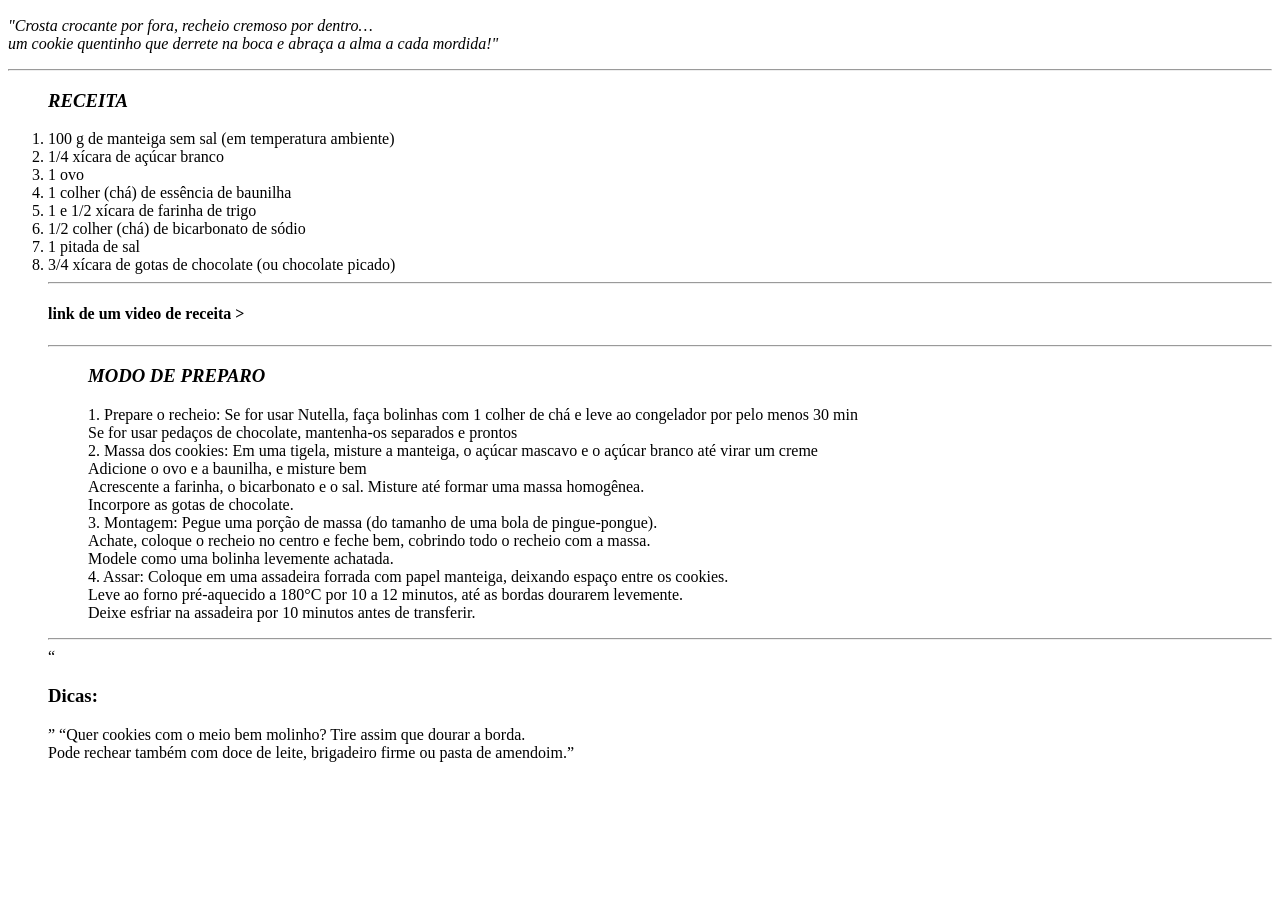
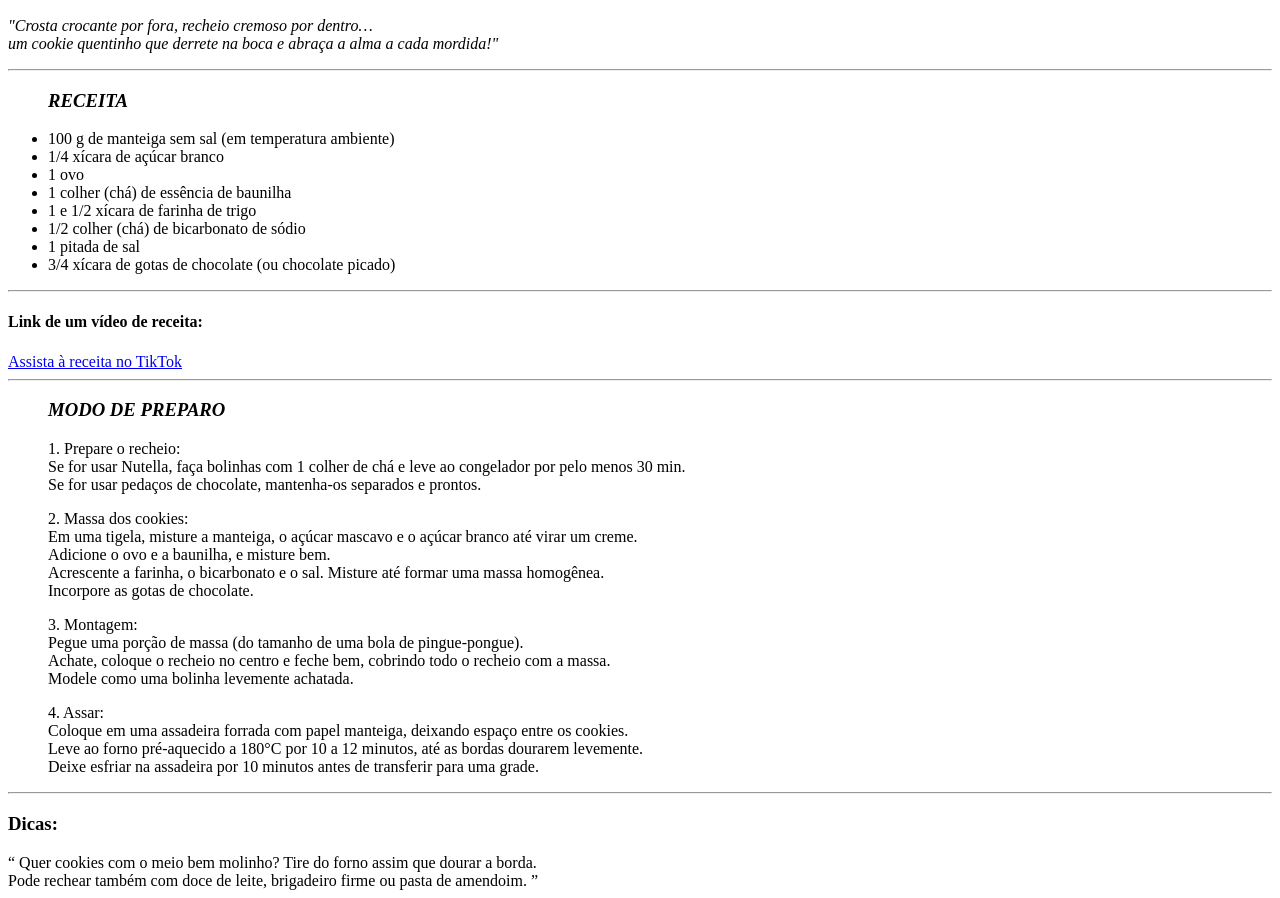
Before and after one commit to heloisamederios/heloisa, a plain HTML site: page index.html in a window 1280 px wide. Shown: the part 430-1328 px from the top of the page. Before the commit the page ends 1208 px from the top, so only its background shows below. Drawn offline with Linux system fonts and the light colour scheme.

Commit message:
Add files via upload

```diff
--- a/index.html
+++ b/index.html
@@ -1,19 +1,29 @@
 <!DOCTYPE html>
-<html lang="en">
+<html lang="pt-BR">
 <head>
     <meta charset="UTF-8">
     <meta name="viewport" content="width=device-width, initial-scale=1.0">
-    <title>Document</title>
+    <title>Cookies Recheado</title>
+    <link rel="stylesheet" href="style.css">
 </head>
 <body>
+
+    <header>
         <h1>COOKIES</h1>
-    <h2><b>receita facíl de cookies recheado </b></h2>
+        <h2><b>Receita fácil de cookies recheado</b></h2>
+    </header>
+
     <img src="https://i.pinimg.com/736x/59/7c/e4/597ce4f55f13f402aaf5c7b4a6f4084d.jpg" alt="cookie recheado">
+
     <p><i>"Crosta crocante por fora, recheio cremoso por dentro…<br> um cookie quentinho que derrete na boca e abraça a alma a cada mordida!"</i></p>
+
     <hr>
+
+    <div class="container">
+        <div class="receita">
             <h3><i><blockquote>RECEITA</blockquote></i></h3>
-    <ol>
-        <li>   100 g de manteiga sem sal (em temperatura ambiente) </li>
+            <ul>
+                <li>100 g de manteiga sem sal (em temperatura ambiente)</li>
                 <li>1/4 xícara de açúcar branco</li>
                 <li>1 ovo</li>
                 <li>1 colher (chá) de essência de baunilha</li>
@@ -21,51 +31,54 @@
                 <li>1/2 colher (chá) de bicarbonato de sódio</li>
                 <li>1 pitada de sal</li>
                 <li>3/4 xícara de gotas de chocolate (ou chocolate picado)</li>
+            </ul>
             <hr>
-<h4>link de um video de receita ></h4>
-<a href=https://www.tiktok.com/@davirumao/video/7433909211089734918?lang=pt></a>
+            <h4>Link de um vídeo de receita:</h4>
+            <a href="https://www.tiktok.com/@davirumao/video/7433909211089734918?lang=pt" target="_blank">Assista à receita no TikTok</a>
             <hr>
-<h3><i><Blockquote>MODO DE PREPARO</Blockquote></i></h3>
-<P><blockquote>1. Prepare o recheio:
-    Se for usar Nutella, faça bolinhas com 1 colher de chá e leve ao congelador por pelo menos 30 min
-    <br>
-    Se for usar pedaços de chocolate, mantenha-os separados e prontos
-    <br>
-    2. Massa dos cookies:
-    Em uma tigela, misture a manteiga, o açúcar mascavo e o açúcar branco até virar um creme
-    <br>
-    Adicione o ovo e a baunilha, e misture bem
-    <br>
-    Acrescente a farinha, o bicarbonato e o sal. Misture até formar uma massa homogênea.
-    <br>
+        </div>
+
+        <div class="modo de preparo">
+            <h3><i><blockquote>MODO DE PREPARO</blockquote></i></h3>
+            <blockquote>
+                1. Prepare o recheio: <br>
+                Se for usar Nutella, faça bolinhas com 1 colher de chá e leve ao congelador por pelo menos 30 min. <br>
+                Se for usar pedaços de chocolate, mantenha-os separados e prontos.
+            </blockquote>
+
+            <blockquote>
+                2. Massa dos cookies: <br>
+                Em uma tigela, misture a manteiga, o açúcar mascavo e o açúcar branco até virar um creme. <br>
+                Adicione o ovo e a baunilha, e misture bem. <br>
+                Acrescente a farinha, o bicarbonato e o sal. Misture até formar uma massa homogênea. <br>
                 Incorpore as gotas de chocolate.
-    <br>
-    3. Montagem:
-    Pegue uma porção de massa (do tamanho de uma bola de pingue-pongue).
-    <br>
-    Achate, coloque o recheio no centro e feche bem, cobrindo todo o recheio com a massa.
-    <br>
+            </blockquote>
+
+            <blockquote>
+                3. Montagem: <br>
+                Pegue uma porção de massa (do tamanho de uma bola de pingue-pongue). <br>
+                Achate, coloque o recheio no centro e feche bem, cobrindo todo o recheio com a massa. <br>
                 Modele como uma bolinha levemente achatada.
-    <br>
-    4. Assar:
-    Coloque em uma assadeira forrada com papel manteiga, deixando espaço entre os cookies.
-    <br>
-    Leve ao forno pré-aquecido a 180°C por 10 a 12 minutos, até as bordas dourarem levemente.
-    <br>
-    Deixe esfriar na assadeira por 10 minutos antes de transferir.
+            </blockquote>
 
+            <blockquote>
+                4. Assar: <br>
+                Coloque em uma assadeira forrada com papel manteiga, deixando espaço entre os cookies. <br>
+                Leve ao forno pré-aquecido a 180°C por 10 a 12 minutos, até as bordas dourarem levemente. <br>
+                Deixe esfriar na assadeira por 10 minutos antes de transferir para uma grade.
             </blockquote>
+        </div>
+
         <hr>
-   <q><h3>Dicas:</h3></q>
-   <q>Quer cookies com o meio bem molinho? Tire assim que dourar a borda.
-<br>
-    Pode rechear também com doce de leite, brigadeiro firme ou pasta de amendoim.</q>
 
-
-
-
-    </ol>
-
+        <div class="dica">
+            <h3>Dicas:</h3>
+            <q>
+                Quer cookies com o meio bem molinho? Tire do forno assim que dourar a borda. <br>
+                Pode rechear também com doce de leite, brigadeiro firme ou pasta de amendoim.
+            </q>
+        </div>
+    </div>
 
 </body>
 </html>
```
Lines whose indentation alone changed are shown as unchanged.
